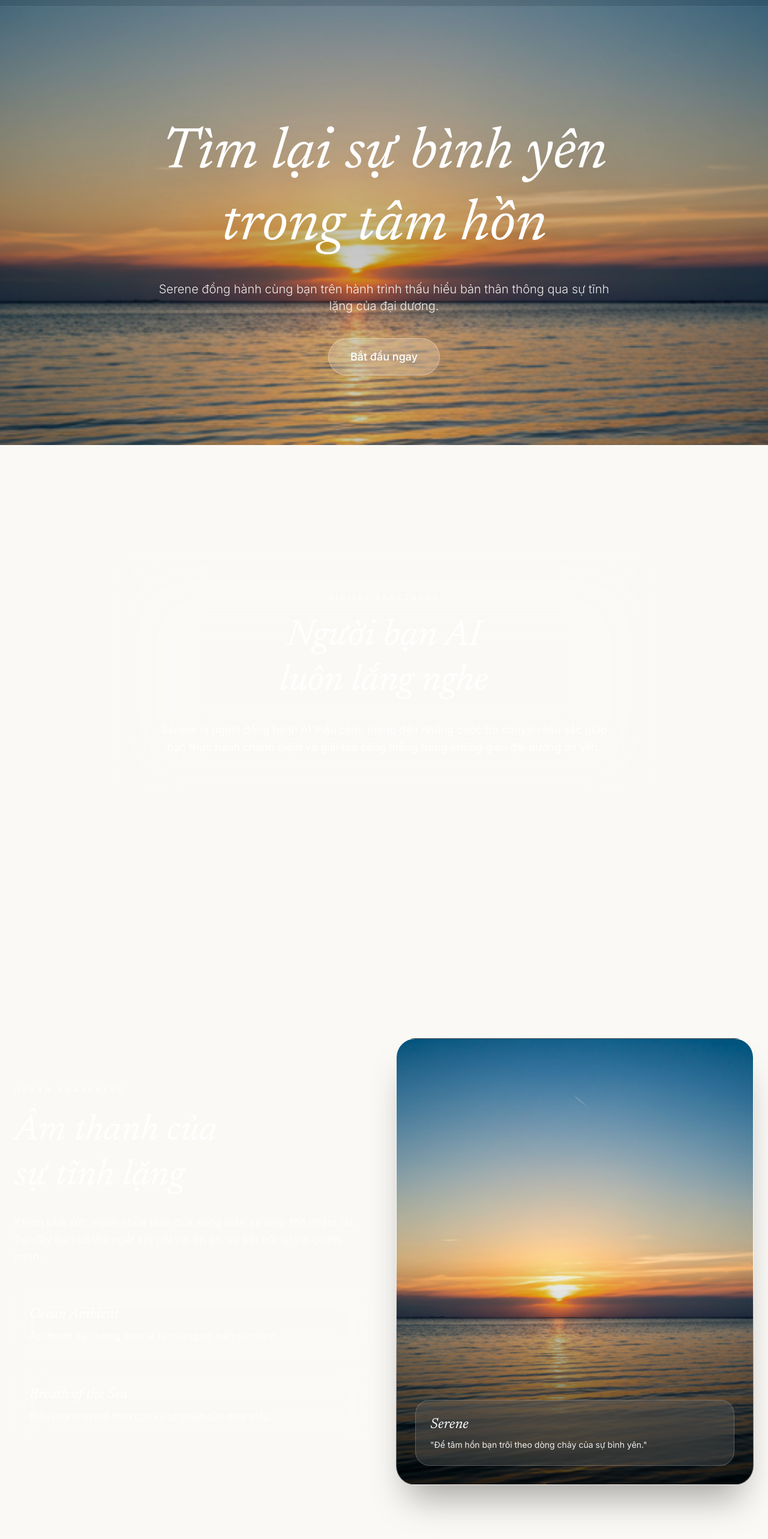
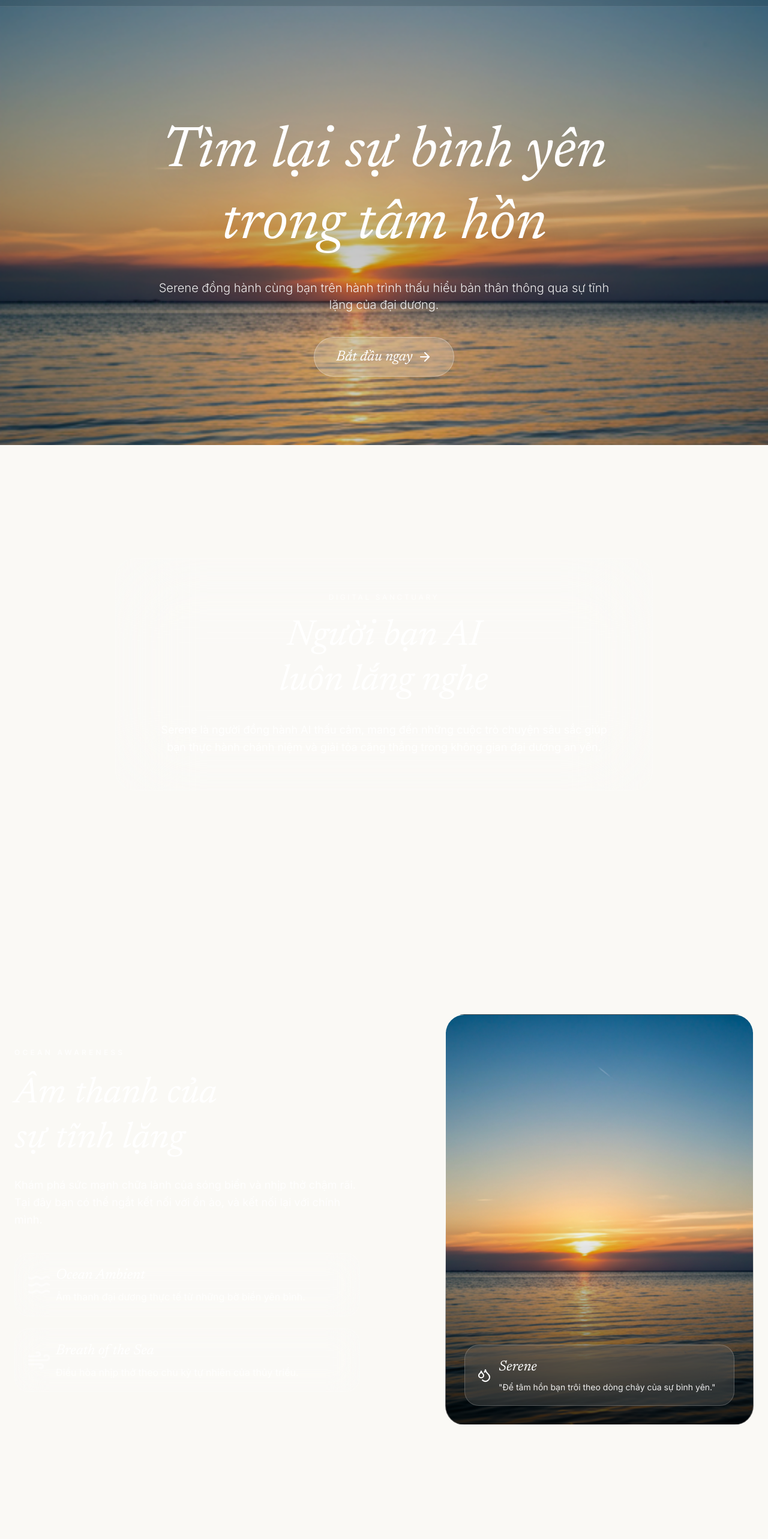
Before and after one commit to haubelerche/mental-health-companion, a React (Vite) app in the folder frontend/: page /home in a window 1280 px wide. Shown: the part 58-2624 px from the top of the page at 60% size. Built offline with nearby package versions, Linux system fonts and the light colour scheme.

Commit message:
feat: use frame motion create fade animation for sections

```diff
--- a/frontend/package.json
+++ b/frontend/package.json
@@ -11,6 +11,7 @@
   },
   "dependencies": {
     "@tailwindcss/vite": "^4.2.2",
+    "framer-motion": "^12.38.0",
     "lucide-react": "^1.3.0",
     "react": "^19.2.4",
     "react-dom": "^19.2.4",
--- a/frontend/src/components/pages/Home.tsx
+++ b/frontend/src/components/pages/Home.tsx
@@ -18,7 +18,7 @@ export default function Home() {
 
             <header className="sticky top-0 z-40 border-b border-white/10 bg-black/10 backdrop-blur-xl">
                 <div className="mx-auto flex w-full max-w-7xl items-center justify-between px-6 py-4">
-                    <h1 className="font-display text-3xl italic tracking-tight text-white">Serene</h1>
+                    <a href="/" className="font-display text-3xl italic tracking-tight text-white">Serene</a>
                     <nav className="hidden items-center gap-8 md:flex">
                         <a href="#hero" className="text-sm tracking-wide text-white/85 hover:text-white">Hero</a>
                         <a href="#about-ai" className="text-sm tracking-wide text-white/85 hover:text-white">AI Companion</a>
--- a/frontend/src/components/pages/landing/AboutAiSection.tsx
+++ b/frontend/src/components/pages/landing/AboutAiSection.tsx
@@ -1,6 +1,8 @@
+import RevealSection from './RevealSection'
+
 export default function AboutAiSection() {
     return (
-        <section id="about-ai" className="relative min-h-screen px-6 py-30">
+        <RevealSection id="about-ai" className="relative min-h-screen px-6 py-30" delay={0.15}>
             {/* <div className="absolute inset-0 -z-10">
                 <img src={bg3} alt="Peaceful deep ocean" className="h-full w-full object-cover" />
                 <div className="absolute inset-0 bg-black/30" />
@@ -19,6 +21,6 @@ export default function AboutAiSection() {
                     </p>
                 </div>
             </div>
-        </section>
+        </RevealSection>
     )
 }
--- a/frontend/src/components/pages/landing/BreathSection.tsx
+++ b/frontend/src/components/pages/landing/BreathSection.tsx
@@ -1,19 +1,20 @@
 import { Waves } from "lucide-react";
+import RevealSection from './RevealSection'
 
 export default function BreathSection() {
     return (
-        <section className="px-6 py-30" id="breath-space">
+        <RevealSection className="px-6 py-30" id="breath-space" delay={0.45}>
             <div className="max-w-4xl mx-auto text-center space-y-15 px-6">
                 <div className="space-y-4">
-                    <h2 className="text-6xl font-display text-white italic">Hãy để tâm trí được nghỉ ngơi</h2>
-                    <p className=" text-white/70 text-lg">Hít thở sâu theo nhịp điệu của đại dương</p>
+                    <h2 className="text-4xl lg:text-6xl font-display text-white italic">Hãy để tâm trí được nghỉ ngơi</h2>
+                    <p className=" text-white/70 text-sm lg:text-lg">Hít thở sâu theo nhịp điệu của đại dương</p>
                 </div>
                 <div className="flex justify-center">
                     <div className="relative flex items-center justify-center">
                         <div className="w-50 h-50 rounded-full border border-gray animate-[ping_2s_linear_infinite] opacity-30"></div>
                         <div className="absolute w-50 h-50 rounded-full border border-white/20 flex items-center justify-center bg-white/20 backdrop-blur-xl">
-                            <div className="w-30 h-30 rounded-full bg-white/10 backdrop-blur-xl border border-white/10 flex items-center justify-center hover:bg-white/20 transition hover:cursor-pointer">
-                                <Waves size={50}/>
+                            <div className="w-30 h-30 rounded-full bg-white/10 backdrop-blur-xl border border-white/10 flex items-center justify-center hover:bg-white/20 transition pointer">
+                                <Waves size={50} />
                             </div>
                         </div>
                     </div>
@@ -33,6 +34,6 @@ export default function BreathSection() {
                     </div>
                 </div>
             </div>
-        </section>
+        </RevealSection>
     )
 }
--- a/frontend/src/components/pages/landing/HeroSection.tsx
+++ b/frontend/src/components/pages/landing/HeroSection.tsx
@@ -1,8 +1,10 @@
+import { ArrowRight } from 'lucide-react'
 import { Link } from 'react-router-dom'
+import RevealSection from './RevealSection'
 
 export default function HeroSection() {
     return (
-        <section id="hero" className="flex min-h-screen items-center px-6 py-30">
+        <RevealSection id="hero" className="flex min-h-screen items-center px-6 py-30" delay={0}>
             <div className="mx-auto w-full max-w-5xl text-center">
                 <h2 className="font-display text-5xl italic leading-tight text-white drop-shadow-2xl sm:text-7xl lg:text-8xl">
                     Tìm lại sự bình yên
@@ -16,12 +18,13 @@ export default function HeroSection() {
                 <div className="mt-10 flex items-center justify-center gap-4">
                     <Link
                         to="/register"
-                        className="rounded-full border border-white/35 bg-white/20 px-9 py-4 text-lg font-medium backdrop-blur-3xl transition hover:bg-white/40"
+                        className="inline-flex items-center gap-2 font-display rounded-full border border-white/30 bg-white/20 px-9 py-4 text-2xl italic backdrop-blur-3xl transition hover:bg-white/40"
                     >
                         Bắt đầu ngay
+                        <ArrowRight />
                     </Link>
                 </div>
             </div>
-        </section>
+        </RevealSection>
     )
 }
--- a/frontend/src/components/pages/landing/OceanSoundSection.tsx
+++ b/frontend/src/components/pages/landing/OceanSoundSection.tsx
@@ -1,9 +1,11 @@
+import { Droplets, Waves, Wind } from 'lucide-react'
 import bg from '../../../assets/bg.png'
+import RevealSection from './RevealSection'
 
 export default function OceanSoundSection() {
     return (
-        <section id="ocean-sound" className="px-6 py-30">
-            <div className="mx-auto grid w-full max-w-7xl grid-cols-1 gap-10 lg:grid-cols-2 lg:items-center">
+        <RevealSection id="ocean-sound" className="relative min-h-screen px-6 py-20" delay={0.3}>
+            <div className="mx-auto w-full max-w-7xl flex gap-5 flex-col lg:items-center lg:justify-between lg:flex-row">
                 <div>
                     <p className="text-xs font-semibold uppercase tracking-[0.35em] text-white/75">Ocean Awareness</p>
                     <h4 className="mt-6 font-display text-4xl italic leading-tight text-white sm:text-6xl">
@@ -17,23 +19,31 @@ export default function OceanSoundSection() {
                     </p>
 
                     <div className="mt-10 space-y-5">
-                        <article className="rounded-3xl border border-white/20 bg-white/10 p-6 backdrop-blur-xl transition hover:bg-white/15">
+                        <article className="flex gap-2 items-center rounded-3xl border border-white/20 backdrop p-5">
+                            <Waves size={40} className="text-white/50" />
+                            <div>
                                 <h5 className="font-display text-2xl italic text-white">Ocean Ambient</h5>
                                 <p className="mt-2 text-white/80">Âm thanh đại dương thực tế từ những bờ biển yên bình.</p>
+                            </div>
                         </article>
-                        <article className="rounded-3xl border border-white/20 bg-white/10 p-6 backdrop-blur-xl transition hover:bg-white/15">
+                        <article className="flex gap-2 items-center rounded-3xl border border-white/20 backdrop p-5">
+                            <Wind size={40} className="text-white/50" />
+                            <div>
                                 <h5 className="font-display text-2xl italic text-white">Breath of the Sea</h5>
                                 <p className="mt-2 text-white/80">Điều hòa nhịp thở theo chu kỳ tự nhiên của thủy triều.</p>
+                            </div>
                         </article>
                     </div>
                 </div>
 
                 <div className="relative">
-                    <div className="aspect-4/5 overflow-hidden rounded-4xl border border-white/15 shadow-[0_40px_60px_-20px_rgba(0,0,0,0.35)]">
+                    <div className="aspect-3/4 overflow-hidden rounded-4xl border border-white/15">
                         <img src={bg} alt="Ocean water detail" className="h-full w-full object-cover" />
                         <div className="absolute inset-0 bg-linear-to-t from-black/75 via-transparent to-transparent border border-white/10 rounded-4xl" />
                     </div>
-                    <div className="absolute bottom-8 left-8 right-8 rounded-3xl border border-white/20 bg-white/10 p-6 backdrop-blur-2xl">
+                    <div className="flex items-center gap-3 absolute bottom-8 left-8 right-8 rounded-3xl border border-white/20 backdrop p-5">
+                        <Droplets />
+                        <div>
                             <p className="font-display text-2xl italic text-white">Serene</p>
                             <p className="mt-2 text-sm text-white/90">
                                 "Để tâm hồn bạn trôi theo dòng chảy của sự bình yên."
@@ -41,6 +51,7 @@ export default function OceanSoundSection() {
                         </div>
                     </div>
                 </div>
-        </section>
+            </div>
+        </RevealSection>
     )
 }
--- /dev/null
+++ b/frontend/src/components/pages/landing/RevealSection.tsx
@@ -0,0 +1,24 @@
+import type { ReactNode } from 'react'
+import { motion } from 'framer-motion'
+
+type RevealSectionProps = {
+    id?: string
+    className?: string
+    delay?: number
+    children: ReactNode
+}
+
+export default function RevealSection({ id, className = '', delay = 0, children }: RevealSectionProps) {
+    return (
+        <motion.section
+            id={id}
+            className={className}
+            initial={{ opacity: 0, y: 48 }}
+            whileInView={{ opacity: 1, y: 0 }}
+            viewport={{ once: true, amount: 0.25 }}
+            transition={{ duration: 0.8, delay, ease: 'easeOut' }}
+        >
+            {children}
+        </motion.section>
+    )
+}
--- a/frontend/src/index.css
+++ b/frontend/src/index.css
@@ -98,4 +98,12 @@
     .auth-footer-meta {
         @apply relative z-10 flex w-full flex-col items-center justify-between gap-4 px-8 py-8 text-xs uppercase tracking-[0.2em] text-serene-muted/75 md:flex-row;
     }
+
+    .pointer {
+        @apply hover:cursor-pointer;
+    }
+
+    .backdrop {
+        @apply bg-white/10 backdrop-blur-xl transition hover:bg-white/15;
+    }
 }
```
Also changed, not shown: 1 other file (tests, documents, lock files or other folders). Lines whose indentation alone changed are shown as unchanged.
